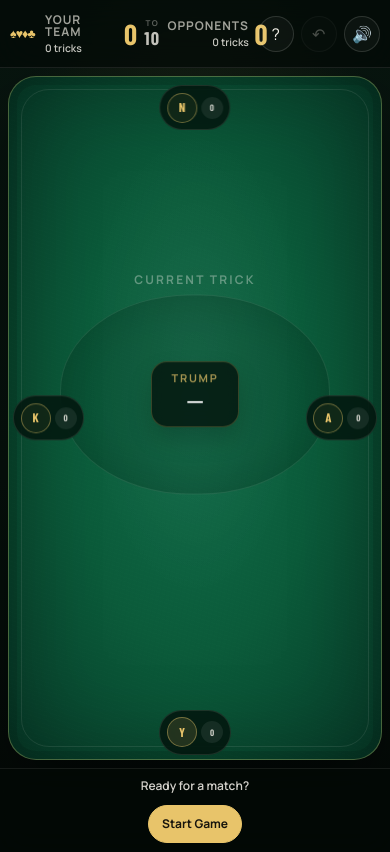
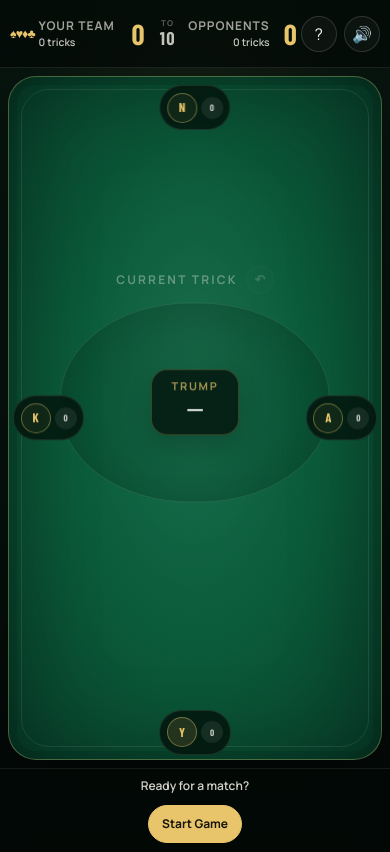
Before and after one commit to KavinduLakshan393/OmiCardGame, a website with bundled scripts: page game.html in a window 390 px wide. Built offline with nearby package versions, Linux system fonts and the light colour scheme; a web font is replaced by a local one.

Commit message:
UI: Fix mobile HUD overflow and relocate Previous Trick button to trick zone

```diff
--- a/game.html
+++ b/game.html
@@ -40,9 +40,6 @@
         <div class="header-controls">
             <button class="icon-btn" id="hint-btn" type="button" title="Get a fair-play hint" aria-label="Get a hint" aria-controls="hint-popover" aria-expanded="false">
                 <span aria-hidden="true">?</span>
-            </button>
-            <button class="icon-btn" id="previous-trick-btn" type="button" title="View previous trick" aria-label="View previous trick" aria-controls="previous-trick-popover" aria-expanded="false" disabled>
-                <span aria-hidden="true">↶</span>
             </button>
             <button class="icon-btn" id="mute-btn" type="button" title="Toggle sound" aria-label="Toggle sound">🔊</button>
             <a class="icon-btn icon-link" href="main-menu.html" title="Main menu" aria-label="Main menu">☰</a>
@@ -98,7 +95,12 @@
 
             <!-- CENTER TRICK ZONE -->
             <section id="center-middle" class="trick-zone" aria-label="Current trick">
-                <div class="trick-zone-heading">Current Trick</div>
+                <div class="trick-zone-heading">
+                    <span>Current Trick</span>
+                    <button class="icon-btn" id="previous-trick-btn" type="button" title="View previous trick" aria-label="View previous trick" aria-controls="previous-trick-popover" aria-expanded="false" disabled>
+                        <span aria-hidden="true">↶</span>
+                    </button>
+                </div>
                 <div id="trick-table">
                     <div id="deck-pile" aria-label="Deck">
                         <div class="deck-card"></div>
--- a/styles/table.css
+++ b/styles/table.css
@@ -274,6 +274,21 @@
     text-transform: uppercase;
     letter-spacing: .18em;
     color: rgba(248,245,237,.36);
+    display: flex;
+    align-items: center;
+    justify-content: center;
+    gap: .5rem;
+}
+.trick-zone-heading .icon-btn {
+    width: 28px;
+    height: 28px;
+    font-size: .8rem;
+    color: rgba(248,245,237,.6);
+    border-color: rgba(248,245,237,.08);
+}
+.trick-zone-heading .icon-btn:hover:not(:disabled) {
+    background: rgba(248,245,237,.08);
+    border-color: rgba(248,245,237,.2);
 }
 #trick-table {
     position: relative;
@@ -420,8 +435,8 @@
 }
 
 @media (max-width: 620px) {
-    .game-hud { min-height: 68px; padding: 8px 10px; }
-    .score-hud { gap: .45rem; }
+    .game-hud { min-height: 68px; padding: 8px 10px; gap: .25rem; }
+    .score-hud { grid-template-columns: 1fr auto 1fr; gap: .25rem; }
     .team-score { column-gap: .35rem; }
     .team-score .score-label { font-size: .52rem; letter-spacing: .08em; }
     .token-score { font-size: 1.8rem; }
```
Also changed, not shown: 1 other file.
